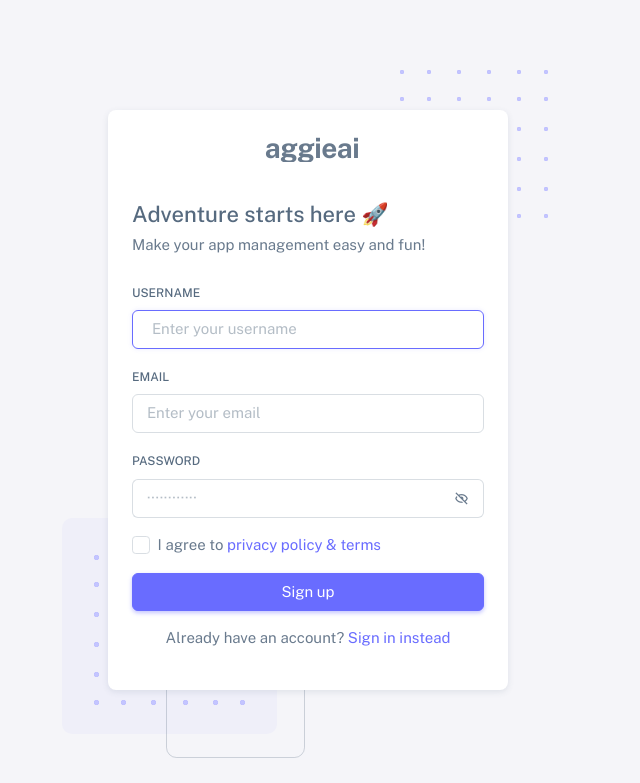
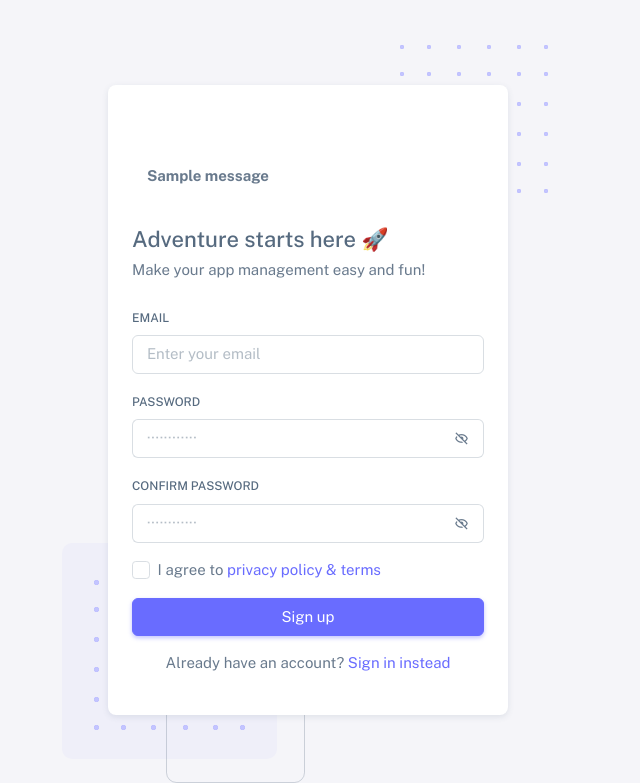
Before and after one commit to Agnes-Kalunda/AI-Content-Generator, a Django app: page /register in a window 1280 px wide. Shown: the top 783 px of the page, without its empty margins (332-972 px from the left). Run offline with Django 3.2, Linux system fonts and the light colour scheme; tables that the repository leaves empty hold one stand-in row (values such as "Sample post"); one stand-in notice (Sample message) is shown; some libraries are stand-ins or nearby versions.

Commit message:
password auth

```diff
--- a/contentGeneratorApp/templates/authorization/login.html
+++ b/contentGeneratorApp/templates/authorization/login.html
@@ -50,7 +50,7 @@
 
               <p class="text-center">
                 <span>New on our platform?</span>
-                <a href="auth-register-basic.html">
+                <a href="{% url  'register' %}">
                   <span>Create an account</span>
                 </a>
               </p>
--- a/contentGeneratorApp/templates/authorization/register.html
+++ b/contentGeneratorApp/templates/authorization/register.html
@@ -7,8 +7,9 @@
 <h4 class="mb-2">Adventure starts here 🚀</h4>
 <p class="mb-4">Make your app management easy and fun!</p>
 
-<form id="formAuthentication" class="mb-3" action="index.html" method="POST">
-  <div class="mb-3">
+<form id="formAuthentication" class="mb-3" action="#" method="POST">
+  {% csrf_token %}
+  <!-- <div class="mb-3">
     <label for="username" class="form-label">Username</label>
     <input
       type="text"
@@ -18,7 +19,7 @@
       placeholder="Enter your username"
       autofocus
     />
-  </div>
+  </div> -->
   <div class="mb-3">
     <label for="email" class="form-label">Email</label>
     <input type="text" class="form-control" id="email" name="email" placeholder="Enter your email" />
@@ -28,11 +29,26 @@
     <div class="input-group input-group-merge">
       <input
         type="password"
-        id="password"
+        id="password1"
         class="form-control"
-        name="password"
+        name="password1"
         placeholder="&#xb7;&#xb7;&#xb7;&#xb7;&#xb7;&#xb7;&#xb7;&#xb7;&#xb7;&#xb7;&#xb7;&#xb7;"
-        aria-describedby="password"
+        required
+      />
+      <span class="input-group-text cursor-pointer"><i class="bx bx-hide"></i></span>
+    </div>
+  </div>
+
+  <div class="mb-3 form-password-toggle">
+    <label class="form-label" for="password">Confirm Password</label>
+    <div class="input-group input-group-merge">
+      <input
+        type="password"
+        id="password2"
+        class="form-control"
+        name="password2"
+        placeholder="&#xb7;&#xb7;&#xb7;&#xb7;&#xb7;&#xb7;&#xb7;&#xb7;&#xb7;&#xb7;&#xb7;&#xb7;"
+        required
       />
       <span class="input-group-text cursor-pointer"><i class="bx bx-hide"></i></span>
     </div>
@@ -40,7 +56,7 @@
 
   <div class="mb-3">
     <div class="form-check">
-      <input class="form-check-input" type="checkbox" id="terms-conditions" name="terms" />
+      <input class="form-check-input" type="checkbox" id="terms-conditions" name="terms"  required/>
       <label class="form-check-label" for="terms-conditions">
         I agree to
         <a href="javascript:void(0);">privacy policy & terms</a>
--- a/contentGeneratorApp/templates/layout/auth.html
+++ b/contentGeneratorApp/templates/layout/auth.html
@@ -23,7 +23,7 @@
     <meta name="description" content="" />
 
     <!-- Favicon -->
-    <link rel="icon" type="image/x-icon" href="./static/authorization/img/favicon/favicon.ico" />
+
 
     <!-- Fonts -->
     <link rel="preconnect" href="https://fonts.googleapis.com" />
@@ -70,12 +70,20 @@
                   <span class="app-brand-logo demo">
 
                   </span>
-                  <span class="app-brand-text demo text-body fw-bolder">AggieAI</span>
+                  <!-- <span class="app-brand-text demo text-body fw-bolder">AggieAI</span> -->
                 </a>
               </div>
               <!-- /Logo -->
 
 
+
+              {% for message in messages %}
+              <div class="alert alert-{{ messaeg.tags }} mb-4" role="alert">
+               <strong>{{message}}</strong>
+
+               </div>
+
+               {% endfor %}
               {% block body %}
 
               {% endblock %}
--- a/contentGeneratorApp/urls.py
+++ b/contentGeneratorApp/urls.py
@@ -1,5 +1,6 @@
 from django.urls import path
 from . import views
+
 
 
 urlpatterns = [
--- a/contentGeneratorApp/views.py
+++ b/contentGeneratorApp/views.py
@@ -1,5 +1,6 @@
-from django.shortcuts import render
-
+from django.shortcuts import render, redirect
+from django.contrib.auth.models import User, auth
+from django.contrib import messages
 # Create your views here.
 def home(request):
     return render (request, 'landing/index.html', {})
@@ -13,4 +14,15 @@ def login(request):
 
 
 def register(request):
+
+    if request.method == 'POST':
+        email= request.POST['email'].replace('','').lower()
+        password1 = request.POST['password1']
+        password2 = request.POST['password2']
+
+        if not password1 == password2:
+            messages.error(request,'Passwords do not match')
+
+
+        return redirect('register')
     return render(request, 'authorization/register.html', {})
```
